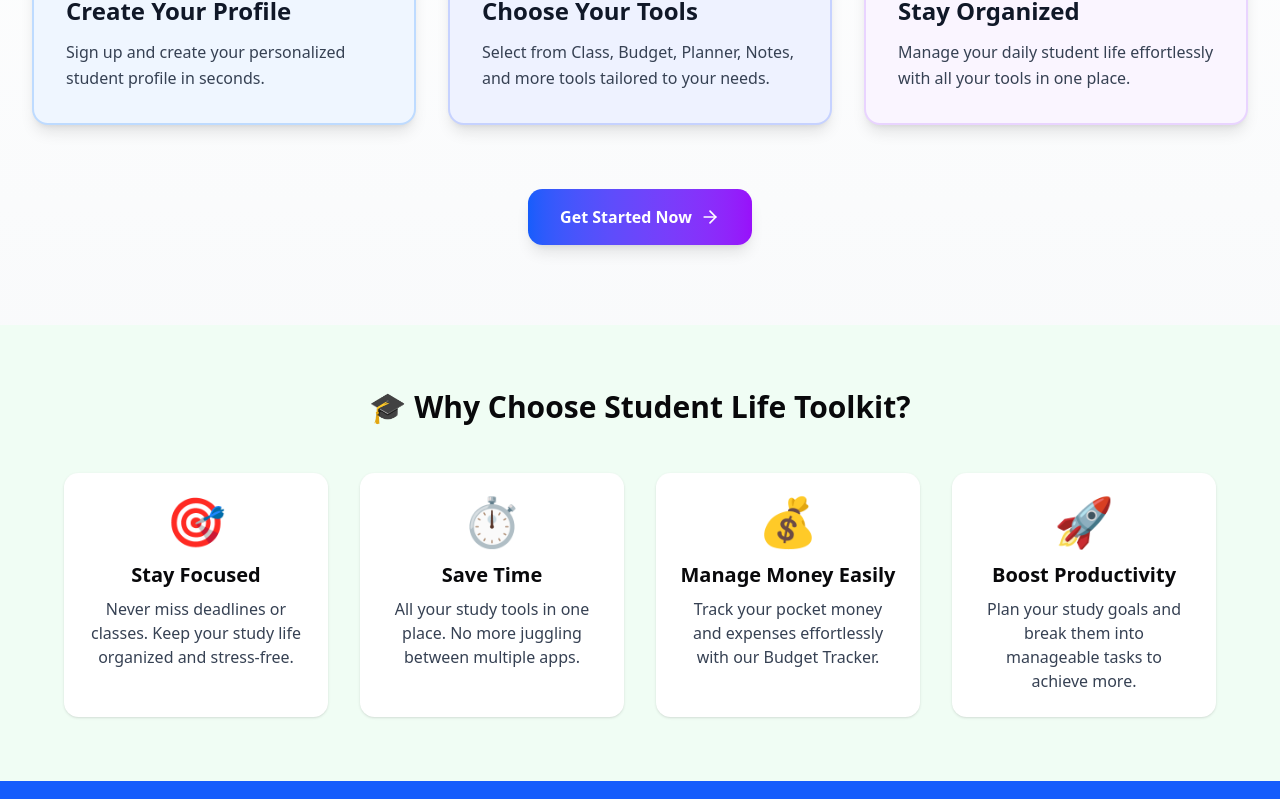
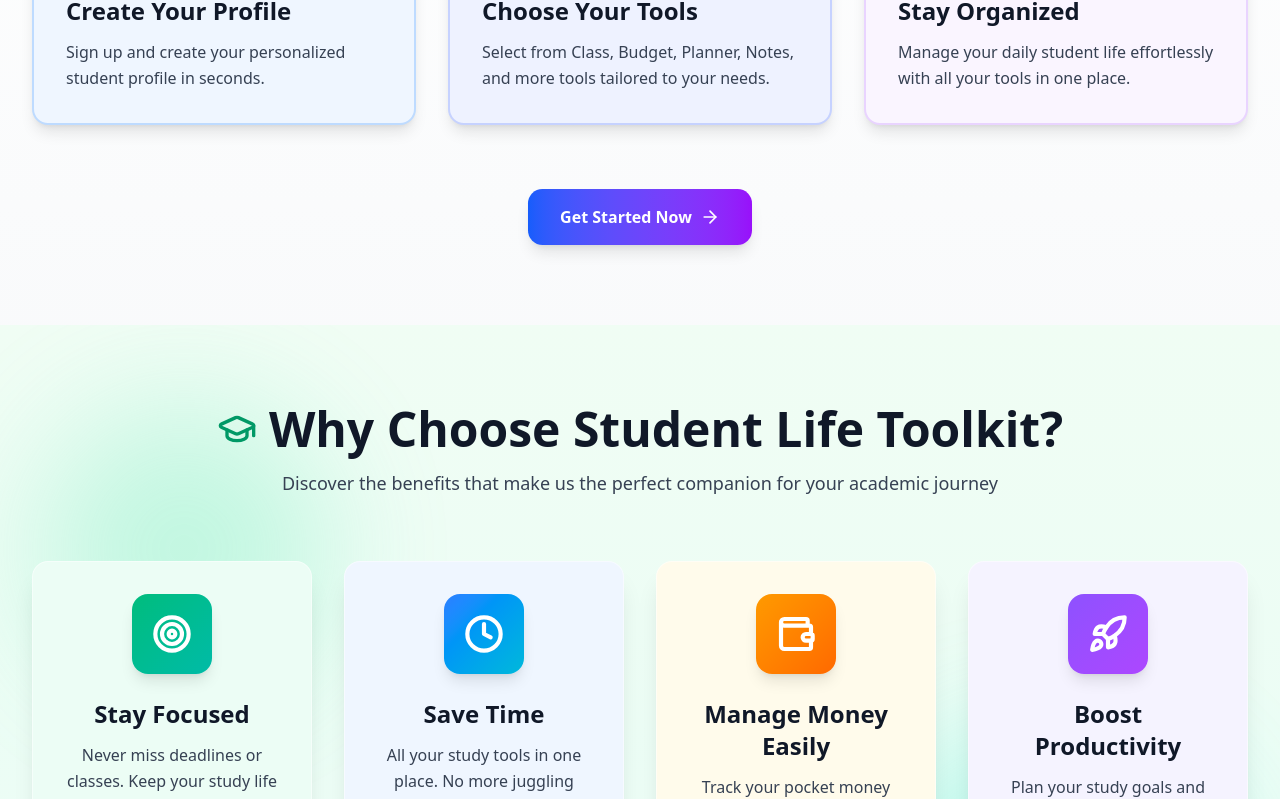
Before and after one commit to rafizul896/student-life-toolkit-frontend, a Next.js app: page / in a window 1280 px wide. Shown: the part 1996-2795 px from the top of the page. Built offline with nearby package versions, Linux system fonts and the light colour scheme.

Commit message:
update: BenefitsSection

```diff
--- a/src/components/modules/home/BenefitsSection.tsx
+++ b/src/components/modules/home/BenefitsSection.tsx
@@ -1,45 +1,159 @@
 import React from "react";
+import { Target, Clock, Wallet, Rocket, GraduationCap, Sparkles } from "lucide-react";
+
+type BenefitColor = "emerald" | "blue" | "amber" | "violet";
 
 const BenefitsSection = () => {
-  const benefits = [
+  const benefits: Array<{
+    title: string;
+    desc: string;
+    icon: typeof Target;
+    color: BenefitColor;
+  }> = [
     {
       title: "Stay Focused",
       desc: "Never miss deadlines or classes. Keep your study life organized and stress-free.",
-      icon: "🎯",
+      icon: Target,
+      color: "emerald",
     },
     {
       title: "Save Time",
       desc: "All your study tools in one place. No more juggling between multiple apps.",
-      icon: "⏱️",
+      icon: Clock,
+      color: "blue",
     },
     {
       title: "Manage Money Easily",
       desc: "Track your pocket money and expenses effortlessly with our Budget Tracker.",
-      icon: "💰",
+      icon: Wallet,
+      color: "amber",
     },
     {
       title: "Boost Productivity",
       desc: "Plan your study goals and break them into manageable tasks to achieve more.",
-      icon: "🚀",
+      icon: Rocket,
+      color: "violet",
     },
   ];
 
+  const colorClasses: Record<BenefitColor, {
+    gradient: string;
+    cardBg: string;
+    iconBg: string;
+    iconColor: string;
+    glowColor: string;
+  }> = {
+    emerald: {
+      gradient: "from-emerald-500 to-teal-500",
+      cardBg: "bg-emerald-50 dark:bg-emerald-900/20",
+      iconBg: "bg-gradient-to-br from-emerald-500 to-teal-500",
+      iconColor: "text-white",
+      glowColor: "group-hover:shadow-emerald-500/50",
+    },
+    blue: {
+      gradient: "from-blue-500 to-cyan-500",
+      cardBg: "bg-blue-50 dark:bg-blue-900/20",
+      iconBg: "bg-gradient-to-br from-blue-500 to-cyan-500",
+      iconColor: "text-white",
+      glowColor: "group-hover:shadow-blue-500/50",
+    },
+    amber: {
+      gradient: "from-amber-500 to-orange-500",
+      cardBg: "bg-amber-50 dark:bg-amber-900/20",
+      iconBg: "bg-gradient-to-br from-amber-500 to-orange-500",
+      iconColor: "text-white",
+      glowColor: "group-hover:shadow-amber-500/50",
+    },
+    violet: {
+      gradient: "from-violet-500 to-purple-500",
+      cardBg: "bg-violet-50 dark:bg-violet-900/20",
+      iconBg: "bg-gradient-to-br from-violet-500 to-purple-500",
+      iconColor: "text-white",
+      glowColor: "group-hover:shadow-violet-500/50",
+    },
+  };
+
   return (
-    <section className="py-16 px-8 bg-green-50 text-center">
-      <h3 className="text-3xl font-bold mb-12">
-        🎓 Why Choose Student Life Toolkit?
-      </h3>
-      <div className="grid md:grid-cols-2 lg:grid-cols-4 gap-8 max-w-6xl mx-auto">
-        {benefits.map((benefit, index) => (
-          <div
-            key={index}
-            className="bg-white rounded-xl p-6 shadow hover:shadow-lg transition duration-300"
-          >
-            <div className="text-5xl mb-4">{benefit.icon}</div>
-            <h4 className="text-xl font-semibold mb-2">{benefit.title}</h4>
-            <p className="text-gray-700">{benefit.desc}</p>
+    <section className="py-20 px-4 sm:px-8 bg-gradient-to-b from-green-50 via-emerald-50 to-teal-50 dark:from-gray-900 dark:via-gray-900 dark:to-gray-800 relative overflow-hidden">
+      {/* Decorative background elements */}
+      <div className="absolute inset-0 opacity-30">
+        <div className="absolute top-20 left-10 w-72 h-72 bg-emerald-300 dark:bg-emerald-700 rounded-full blur-3xl"></div>
+        <div className="absolute bottom-20 right-10 w-96 h-96 bg-teal-300 dark:bg-teal-700 rounded-full blur-3xl"></div>
+      </div>
+
+      <div className="max-w-7xl mx-auto relative z-10">
+        {/* Header */}
+        <div className="text-center mb-16">
+          <div className="inline-flex items-center justify-center gap-3 mb-4">
+            <GraduationCap className="w-10 h-10 text-emerald-600 dark:text-emerald-400" />
+            <h2 className="text-4xl md:text-5xl font-bold text-gray-900 dark:text-white">
+              Why Choose Student Life Toolkit?
+            </h2>
           </div>
-        ))}
+          <p className="text-gray-700 dark:text-gray-300 text-lg max-w-3xl mx-auto">
+            Discover the benefits that make us the perfect companion for your academic journey
+          </p>
+        </div>
+
+        {/* Benefits Grid */}
+        <div className="grid sm:grid-cols-2 lg:grid-cols-4 gap-6 md:gap-8">
+          {benefits.map((benefit, index) => {
+            const colors = colorClasses[benefit.color];
+            const Icon = benefit.icon;
+
+            return (
+              <div
+                key={index}
+                className={`group relative ${colors.cardBg} backdrop-blur-sm rounded-2xl p-6 md:p-8 shadow-xl hover:shadow-2xl ${colors.glowColor} transition-all duration-500 hover:-translate-y-3 border border-white/50 dark:border-gray-700/50`}
+              >
+                {/* Gradient overlay on hover */}
+                <div className={`absolute inset-0 bg-gradient-to-br ${colors.gradient} opacity-0 group-hover:opacity-10 rounded-2xl transition-opacity duration-500`}></div>
+
+                {/* Icon with gradient background */}
+                <div className="relative mb-6 flex justify-center">
+                  <div className={`${colors.iconBg} w-20 h-20 rounded-2xl flex items-center justify-center shadow-lg group-hover:scale-110 group-hover:rotate-6 transition-all duration-500`}>
+                    <Icon className={`w-10 h-10 ${colors.iconColor}`} strokeWidth={2.5} />
+                  </div>
+                </div>
+
+                {/* Content */}
+                <h3 className="relative text-xl md:text-2xl font-bold text-gray-900 dark:text-white mb-3 text-center">
+                  {benefit.title}
+                </h3>
+                <p className="relative text-gray-700 dark:text-gray-300 leading-relaxed text-center">
+                  {benefit.desc}
+                </p>
+
+                {/* Animated sparkle effect on hover */}
+                <div className="absolute top-4 right-4 opacity-0 group-hover:opacity-100 transition-opacity duration-500">
+                  <Sparkles className={`w-5 h-5 text-${benefit.color}-500 animate-pulse`} />
+                </div>
+              </div>
+            );
+          })}
+        </div>
+
+        {/* Bottom Stats Section */}
+        <div className="mt-20 grid grid-cols-2 md:grid-cols-4 gap-6 md:gap-8 max-w-5xl mx-auto">
+          {[
+            { value: "10K+", label: "Active Students" },
+            { value: "50K+", label: "Tasks Completed" },
+            { value: "4.9/5", label: "User Rating" },
+            { value: "24/7", label: "Support" },
+          ].map((stat, idx) => (
+            <div
+              key={idx}
+              className="text-center p-6 bg-white/60 dark:bg-gray-800/60 backdrop-blur-sm rounded-xl shadow-lg border border-white/50 dark:border-gray-700/50 hover:scale-105 transition-transform duration-300"
+            >
+              <div className="text-3xl md:text-4xl font-bold bg-gradient-to-r from-emerald-600 to-teal-600 dark:from-emerald-400 dark:to-teal-400 bg-clip-text text-transparent mb-2">
+                {stat.value}
+              </div>
+              <div className="text-sm md:text-base text-gray-700 dark:text-gray-300 font-medium">
+                {stat.label}
+              </div>
+            </div>
+          ))}
+        </div>
       </div>
     </section>
   );
```
